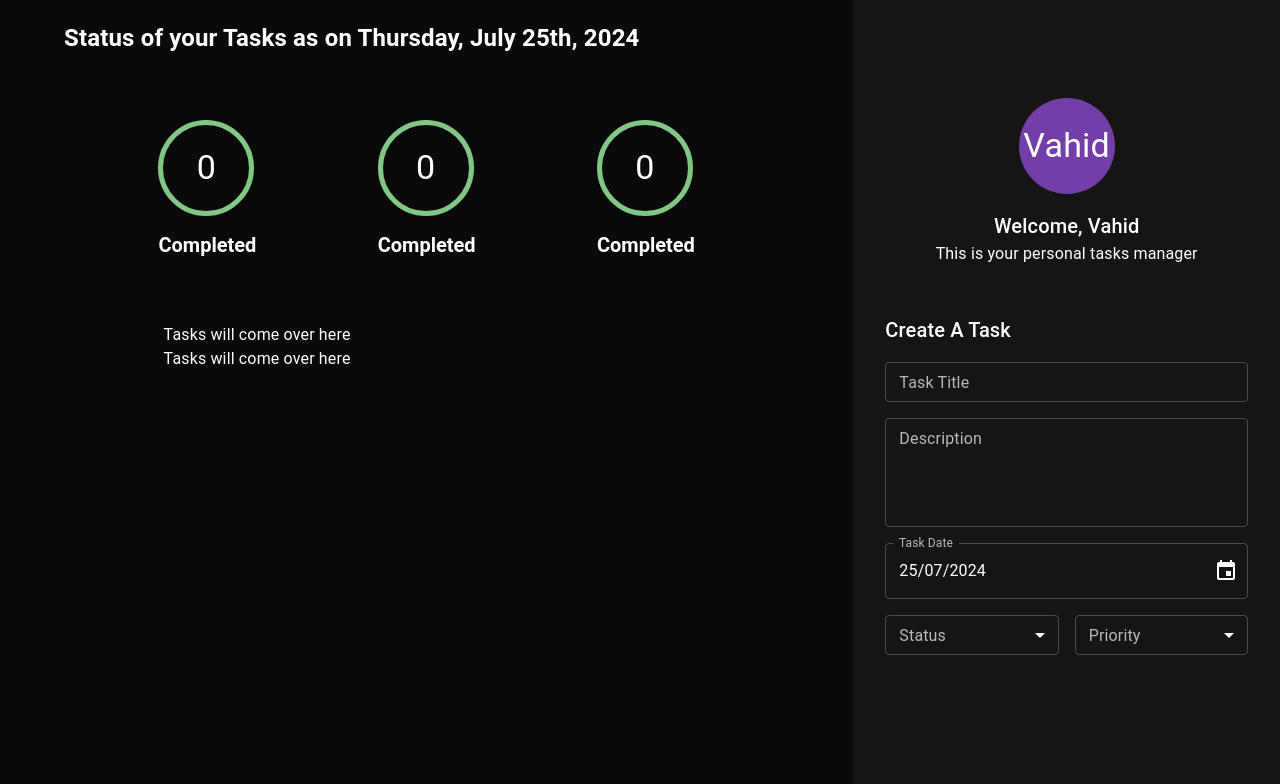
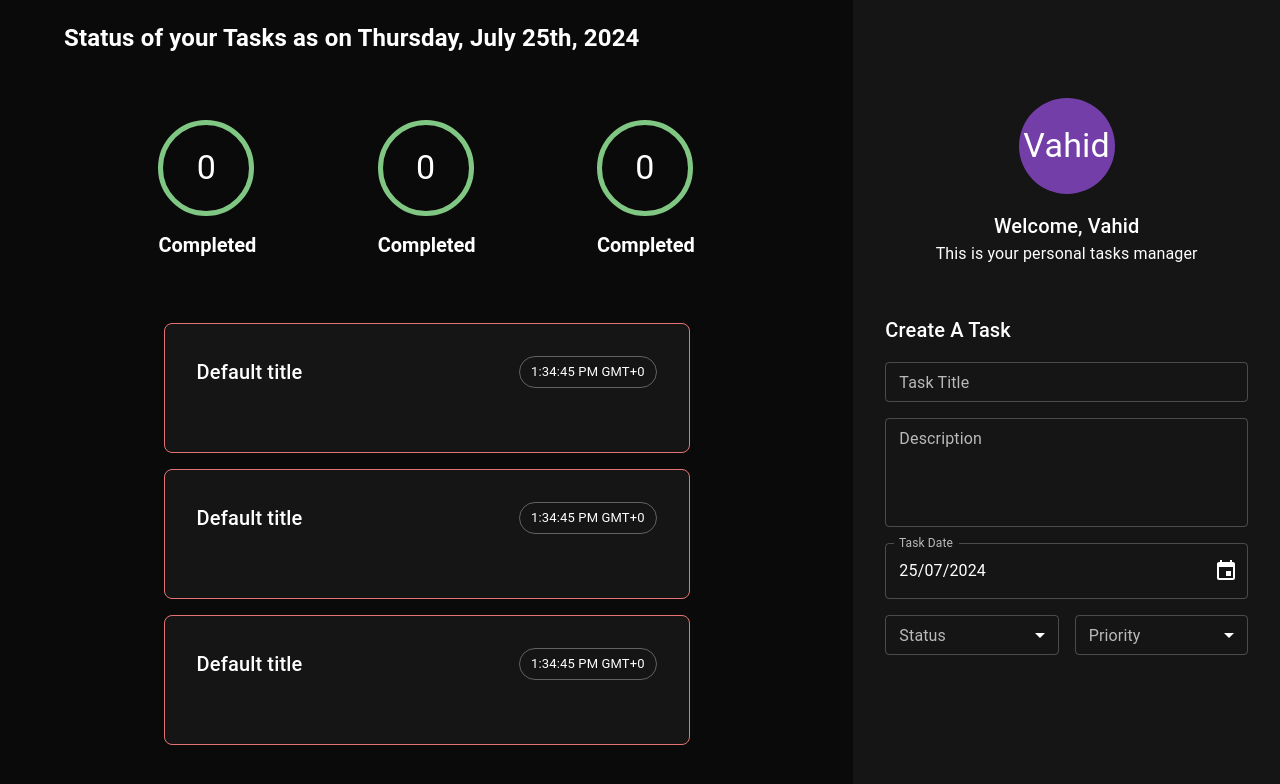
Before and after one commit to SaeedAbi/todo-practice, a React (Create React App) app: page / in a window 1280 px wide. Shown: the top 784 px of the page. Built offline with nearby package versions, Linux system fonts and the light colour scheme.

Commit message:
:construction: :lipstick: add TaskHeader component for Task

```diff
--- /dev/null
+++ b/src/components/Task/_TaskHeader.tsx
@@ -0,0 +1,30 @@
+import React, {FC, ReactElement} from 'react';
+import {Box, Chip, Typography} from "@mui/material";
+import {ITaskHeader} from "./interfaces/ITaskHeader";
+import {format} from "date-fns";
+import PropTypes from "prop-types";
+
+const TaskHeader:FC<ITaskHeader> = ({title='Default title',date=new Date()}):ReactElement => {
+    return (
+        <Box
+        display='flex'
+        width='100%'
+        justifyContent='space-between'
+        mb={4}
+        >
+            <Box>
+                <Typography variant='h6'>{title}</Typography>
+            </Box>
+            <Box>
+                <Chip variant='outlined' label={format(date,'ppp')}/>
+            </Box>
+        </Box>
+    );
+};
+
+TaskHeader.propTypes={
+    title:PropTypes.string,
+    date:PropTypes.instanceOf(Date)
+}
+
+export default TaskHeader;
--- /dev/null
+++ b/src/components/Task/interfaces/ITaskHeader.ts
@@ -0,0 +1,4 @@
+export interface ITaskHeader{
+title?:string;
+date?:Date;
+}
--- /dev/null
+++ b/src/components/Task/task.tsx
@@ -0,0 +1,27 @@
+import React, {FC, ReactElement} from 'react';
+import {Box} from "@mui/material";
+import TaskHeader from "./_TaskHeader";
+
+const Task:FC = ():ReactElement => {
+    return (
+        <Box
+        display='flex'
+        width='100%'
+        justifyContent='flex-start'
+        flexDirection='column'
+        mb={2}
+        p={4}
+        sx={{
+            width:'100%',
+            backgroundColor:'background.paper',
+            borderRadius:'8px',
+            border:'1px solid',
+            borderColor:'error.light',
+        }}
+        >
+<TaskHeader/>
+        </Box>
+    );
+};
+
+export default Task;
--- a/src/components/taskArea/TaskArea.tsx
+++ b/src/components/taskArea/TaskArea.tsx
@@ -2,6 +2,7 @@
 import {Box, Grid} from "@mui/material";
 import {format} from "date-fns";
 import TaskCounter from "../taskCounter/TaskCounter";
+import Task from "../Task/task";
 
 const TaskArea:FC = ():ReactElement => {
     return (
@@ -19,8 +20,9 @@
 
                 </Grid>
                 <Grid item display='flex' flexDirection='column' xs={10} md={8}>
-                    <Box>Tasks will come over here</Box>
-                    <Box>Tasks will come over here</Box>
+                    <Task/>
+                    <Task/>
+                    <Task/>
                 </Grid>
             </Grid>
         </Grid>
```
